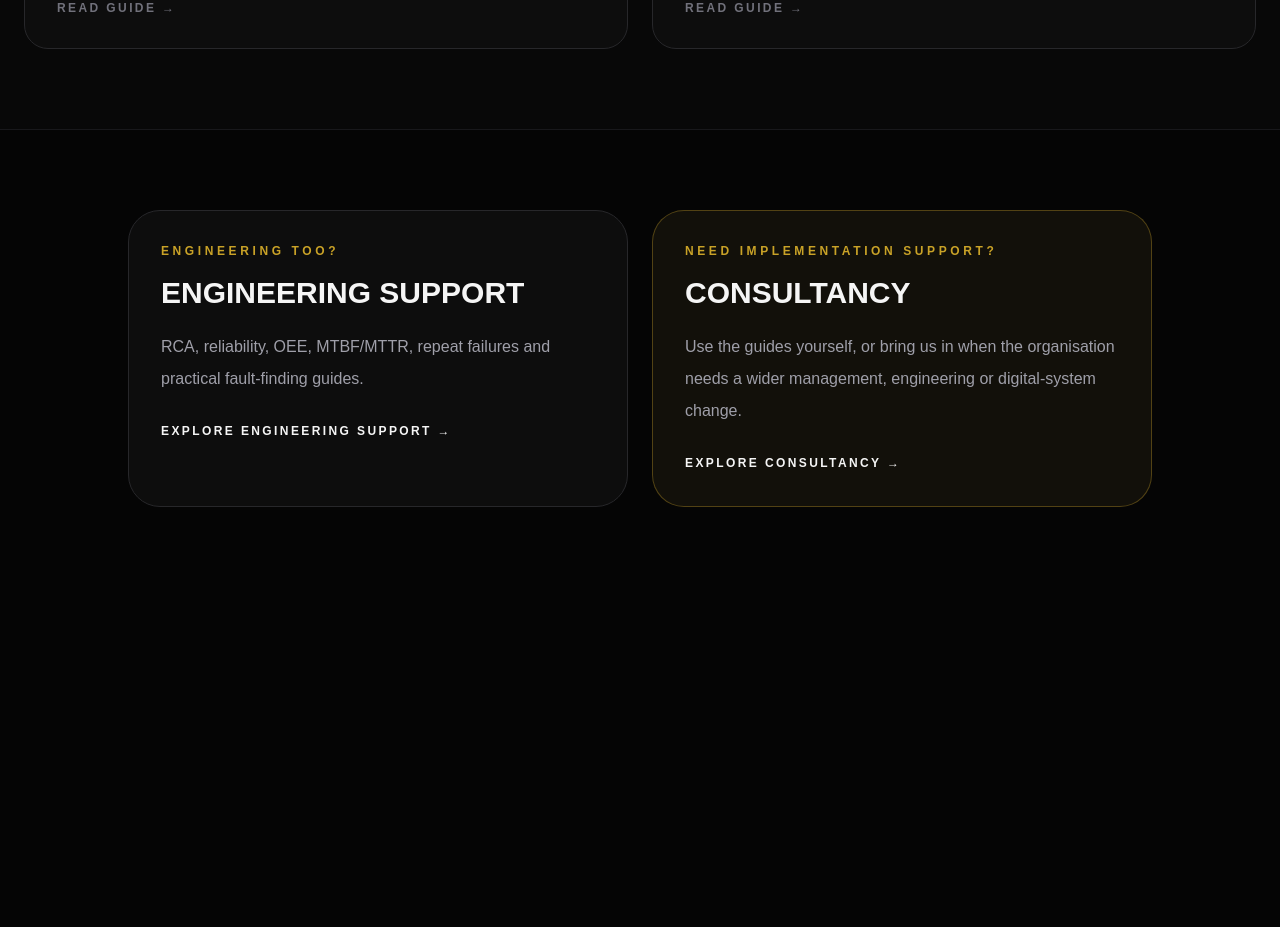
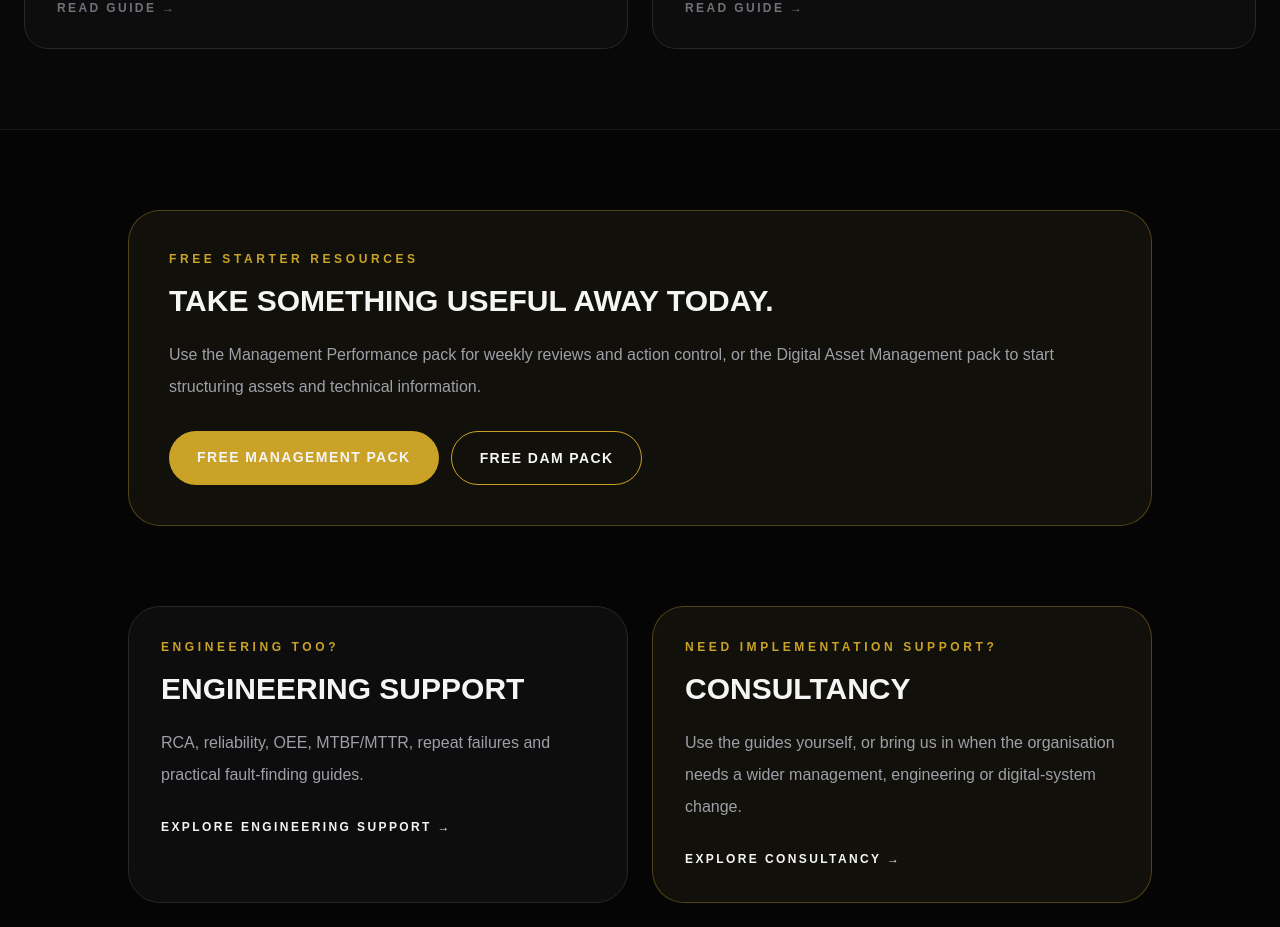
Before and after one commit to Camchesie/the-performance-engineer, a Next.js app: page /management-data/support in a window 1280 px wide. Shown: the part 1680-2607 px from the top of the page. Before the commit the page ends 2267 px from the top, so only its background shows below. Built offline with nearby package versions, Linux system fonts and the light colour scheme.

Commit message:
Add free management starter resources

```diff
--- a/app/management-data/support/page.tsx
+++ b/app/management-data/support/page.tsx
@@ -84,6 +84,18 @@ export default function ManagementSupportPage() {
         </div>
       </section>
 
+      <section className="px-6 pt-20">
+        <div className="mx-auto max-w-5xl rounded-[2rem] border border-[#c9a227]/35 bg-[#12100a] p-8 md:p-10">
+          <p className="text-xs font-black uppercase tracking-[0.3em] text-[#c9a227]">Free starter resources</p>
+          <h2 className="mt-4 text-3xl font-black uppercase">Take something useful away today.</h2>
+          <p className="mt-5 leading-8 text-zinc-400">Use the Management Performance pack for weekly reviews and action control, or the Digital Asset Management pack to start structuring assets and technical information.</p>
+          <div className="mt-7 flex flex-col gap-3 sm:flex-row">
+            <a href="/management-data/starter-pack" className="rounded-full bg-[#c9a227] px-7 py-4 text-center text-sm font-black uppercase tracking-widest text-black">Free management pack</a>
+            <a href="/management-data/digital-asset-starter-pack" className="rounded-full border border-[#c9a227] px-7 py-4 text-center text-sm font-black uppercase tracking-widest text-[#c9a227]">Free DAM pack</a>
+          </div>
+        </div>
+      </section>
+
       <section className="px-6 py-20">
         <div className="mx-auto grid max-w-5xl gap-6 md:grid-cols-2">
           <div className="rounded-[2rem] border border-zinc-800 bg-[#0d0d0d] p-8">
@@ -96,7 +108,7 @@ export default function ManagementSupportPage() {
             <p className="text-xs font-black uppercase tracking-[0.3em] text-[#c9a227]">Need implementation support?</p>
             <h2 className="mt-4 text-3xl font-black uppercase">Consultancy</h2>
             <p className="mt-5 leading-8 text-zinc-400">Use the guides yourself, or bring us in when the organisation needs a wider management, engineering or digital-system change.</p>
-            <a href="/consultancy" className="mt-7 inline-block text-xs font-black uppercase tracking-[0.2em] text-[#c9a227]">Explore consultancy →</a>
+            <a href="/consultancy/enquire" className="mt-7 inline-block text-xs font-black uppercase tracking-[0.2em] text-[#c9a227]">Explore consultancy →</a>
           </div>
         </div>
       </section>
```
